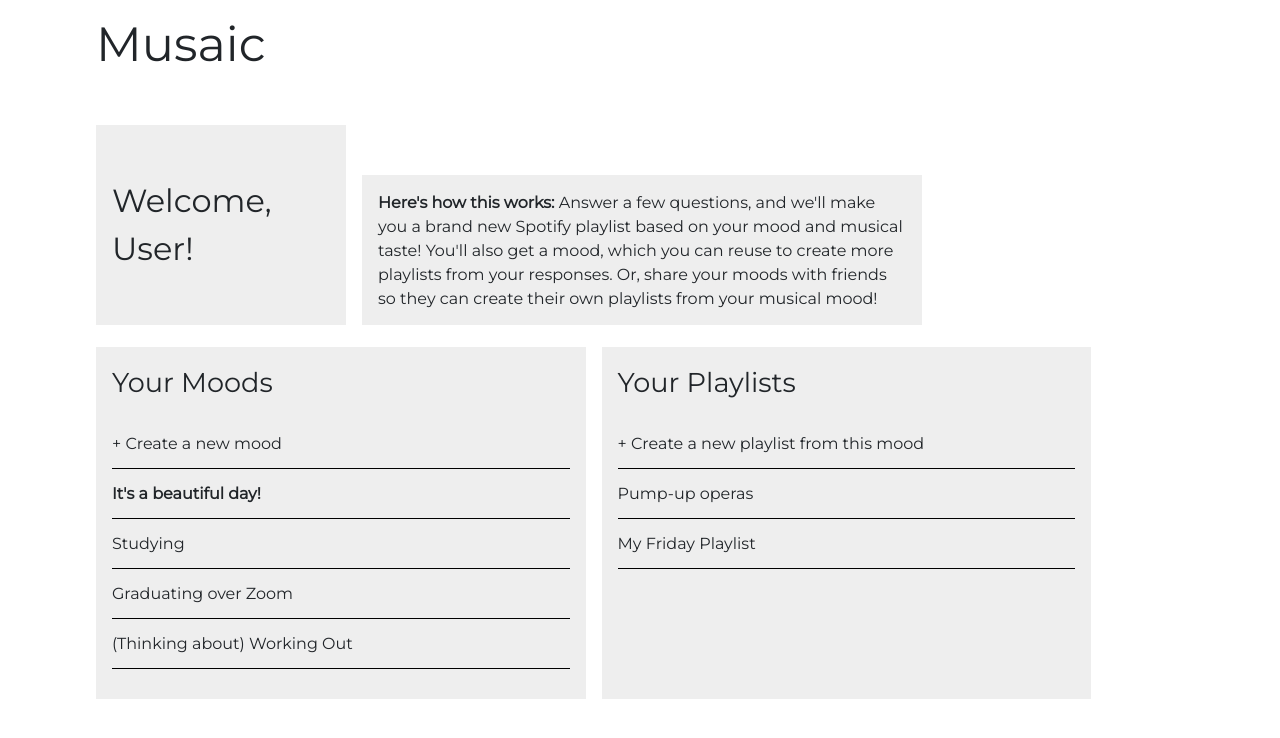
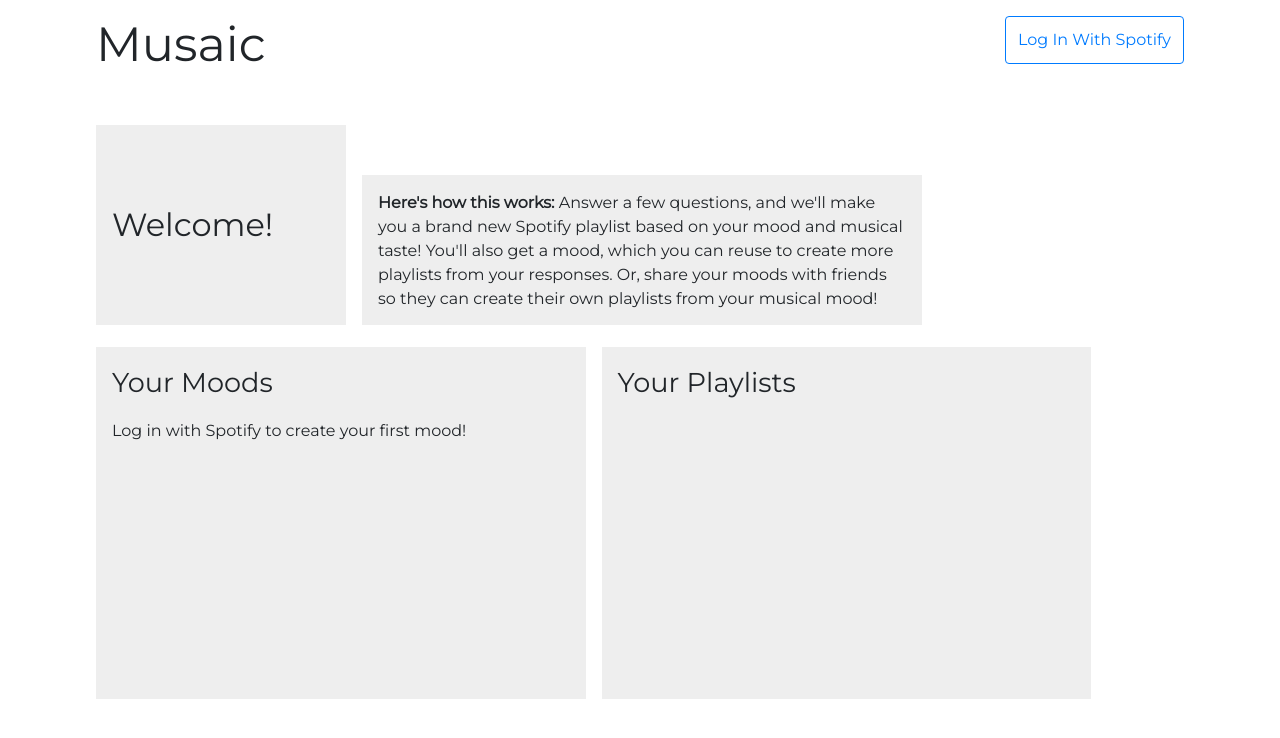
Before and after one commit to cs130-w21/18, a Next.js app: page / in a window 1280 px wide. Shown: the top 738 px of the page. Built offline with nearby package versions, Linux system fonts and the light colour scheme.

Commit message:
Add login/logout button and cookies for tracking users

```diff
--- /dev/null
+++ b/components/LoginLogoutButton.js
@@ -0,0 +1,28 @@
+import React from "react";
+import styles from "../styles/LoginLogoutButton.module.css";
+import { Button } from "react-bootstrap";
+
+const LoginLogoutButton = (props) => {
+  if (props.loggedIn) {
+    return (
+      <Button
+        className={styles.loginlogoutbutton}
+        variant="outline-dark"
+        onClick={props.logoutFunction}
+      >
+        Log Out
+      </Button>
+    );
+  }
+  return (
+    <Button
+      className={styles.loginlogoutbutton}
+      variant="outline-primary"
+      onClick={props.loginFunction}
+    >
+      Log In With Spotify
+    </Button>
+  );
+};
+
+export default LoginLogoutButton;
--- a/components/MusaicHeader.js
+++ b/components/MusaicHeader.js
@@ -1,10 +1,16 @@
 import React from "react";
 import styles from "../styles/MusaicHeader.module.css";
+import LoginLogoutButton from "./LoginLogoutButton";
 
-const MusaicHeader = () => (
+const MusaicHeader = (props) => (
   <header className={styles.musaicheader}>
     <div className={styles.headerdiv}>
       <div className={styles.musaic}>Musaic</div>
+      <LoginLogoutButton
+        loggedIn={props.loggedIn}
+        loginFunction={props.loginFunction}
+        logoutFunction={props.logoutFunction}
+      />
     </div>
   </header>
 );
--- a/package.json
+++ b/package.json
@@ -14,6 +14,7 @@
     "lint-staged": "^10.5.4",
     "lodash": "^4.17.20",
     "next": "10.0.6",
+    "nookies": "^2.5.2",
     "prettier": "^2.2.1",
     "react": "17.0.1",
     "react-bootstrap": "^1.4.3",
--- a/pages/index.js
+++ b/pages/index.js
@@ -1,4 +1,6 @@
 import React from "react";
+import { useRouter } from 'next/router'
+import { parseCookies, setCookie, destroyCookie } from "nookies";
 import Home from "../views/home";
 import { fetchHomePageData, requestNewPlaylist } from "../lib/fetch";
 
@@ -7,10 +9,10 @@ import { fetchHomePageData, requestNewPlaylist } from "../lib/fetch";
  */
 
 export default function HomeController(props) {
+  const router = useRouter();
 
   // TEST DATA
   const testData = {
-    username: "User",
     playlists: [
       { name: "Heavy metal for studying", id: 123456, mood_id: 333333 },
       { name: "Elevator music", id: 111111, mood_id: 444444 },
@@ -53,9 +55,24 @@ export default function HomeController(props) {
     return newPlaylist;
   };
 
+  const loginFunction = async () => {
+    return;
+  };
+
+  const logoutFunction = () => {
+    // Remove cookies
+    destroyCookie(null, "jwt");
+    destroyCookie(null, "username");
+    // Reload so all previous user data goes away.
+    router.reload();
+  };
+
   return (
     <Home
-      username={testData.username}
+      loggedIn={props.username && props.jwt}
+      username={props.username}
+      loginFunction={loginFunction}
+      logoutFunction={logoutFunction}
       questionnaireUrl={'/questionnaire'}
       getNewPlaylist={getNewPlaylist}
       moods={moods}
@@ -64,8 +81,38 @@ export default function HomeController(props) {
 };
 
 export async function getServerSideProps(context) {
+  const cookies = parseCookies(context);
+
+  let username = null, jwt = null;
+  // If the user is coming from Spotify (username & jwt are in params), store their username and jwt in cookies.
+  if (context.query.username && context.query.jwt) {
+    // Don't update user if there's already one logged in.
+    if (typeof cookies.username === "undefined" && typeof cookies.jwt === "undefined") {
+      setCookie(context, "jwt", context.query.jwt);
+      setCookie(context, "username", context.query.username);
+    }
+    // This removes the parameters from the URL, because leaving them in causes issues.
+    return {
+      redirect: {
+        destination: '/',
+        permanent: true,
+      },
+    }
+  }
+
+  // Otherwise, try to load username & jwt from cookies.
+  username = cookies.username ?? null;
+  jwt = cookies.jwt ?? null;
+
   // TODO: Make back-end requests.
   const data = await fetchHomePageData();
+
   // Pass data to the page via props
-  return { props: { data } }
+  return {
+    props: {
+      data,
+      username,
+      jwt
+    }
+  }
 }
--- /dev/null
+++ b/styles/LoginLogoutButton.module.css
@@ -0,0 +1,5 @@
+.loginlogoutbutton {
+  align-self: right;
+  height: 3rem;
+  margin-top: 1rem;
+}
--- a/views/home.js
+++ b/views/home.js
@@ -36,15 +36,47 @@ const Home = (props) => {
     });
   }
 
+  const playlistBoxContents = () => {
+    if (props.loggedIn) {
+      if (openMood !== null) {
+        // User is logged in and a mood is selected
+        return (<>
+          <NewPlaylistButton mood={openMood} getNewPlaylist={() => makeNewPlaylist(openMood)}/>
+          <div className={styles.list}>
+            {
+              moods.get(openMood).playlists.map(
+                playlist => <PlaylistListItem key={playlist.id} name={playlist.name} id={playlist.id}/>
+              )
+            }
+          </div>
+        </>);
+      } else {
+        // Logged in, but user has no moods
+        return (
+          <div className={styles.list}>
+            Create a mood to get your first custom playlist!
+          </div>
+        );
+      }
+    } else {
+      // Box is empty if user is not logged in.
+      return '';
+    }
+  };
+
   return (
     <>
       <PageHead/>
       <div className="page_container">
-        <MusaicHeader/>
+        <MusaicHeader
+          loggedIn={props.loggedIn}
+          loginFunction={props.loginFunction}
+          logoutFunction={props.logoutFunction}
+        />
         <div className={styles.big_flex_container}>
           <div className={`${styles.row} ${styles.row_1}`}>
             <div className={`${styles.intro_box} ${styles.box}`}>
-              Welcome, {props.username}!
+              {props.username ? `Welcome, ${props.username}!` : "Welcome!"}
             </div>
             <div className={`${styles.instructions_box} ${styles.box}`}>
               <p><b>Here's how this works:</b> Answer a few questions, and we'll make you a brand new Spotify playlist
@@ -58,24 +90,22 @@ const Home = (props) => {
               <div className={styles.lower_box_text}>
                 Your Moods
               </div>
-              <NewMoodButton questionnaireUrl={props.questionnaireUrl}/>
-              <div className={styles.list}>
-                {moodListItems}
-              </div>
+              {
+                props.loggedIn ?
+                  (<>
+                    <NewMoodButton questionnaireUrl={props.questionnaireUrl}/>
+                    <div className={styles.list}>
+                      {moodListItems}
+                    </div>
+                  </>)
+                  : "Log in with Spotify to create your first mood!"
+              }
             </div>
             <div className={`${styles.bottom_box} ${styles.box}`}>
               <div className={styles.lower_box_text}>
                 Your Playlists
               </div>
-              <NewPlaylistButton mood={openMood} getNewPlaylist={() => makeNewPlaylist(openMood)}/>
-              <div className={styles.list}>
-                {(openMood === null) ?
-                  "Create a mood to get your first custom playlist!" :
-                  moods.get(openMood).playlists.map(playlist =>
-                    <PlaylistListItem key={playlist.id} name={playlist.name} id={playlist.id}/>
-                  )
-                }
-              </div>
+              {playlistBoxContents()}
             </div>
           </div>
         </div>
```
Also changed, not shown: views/login.js (deleted, +0 -20 lines), 1 other file (tests, documents, lock files or other folders).
